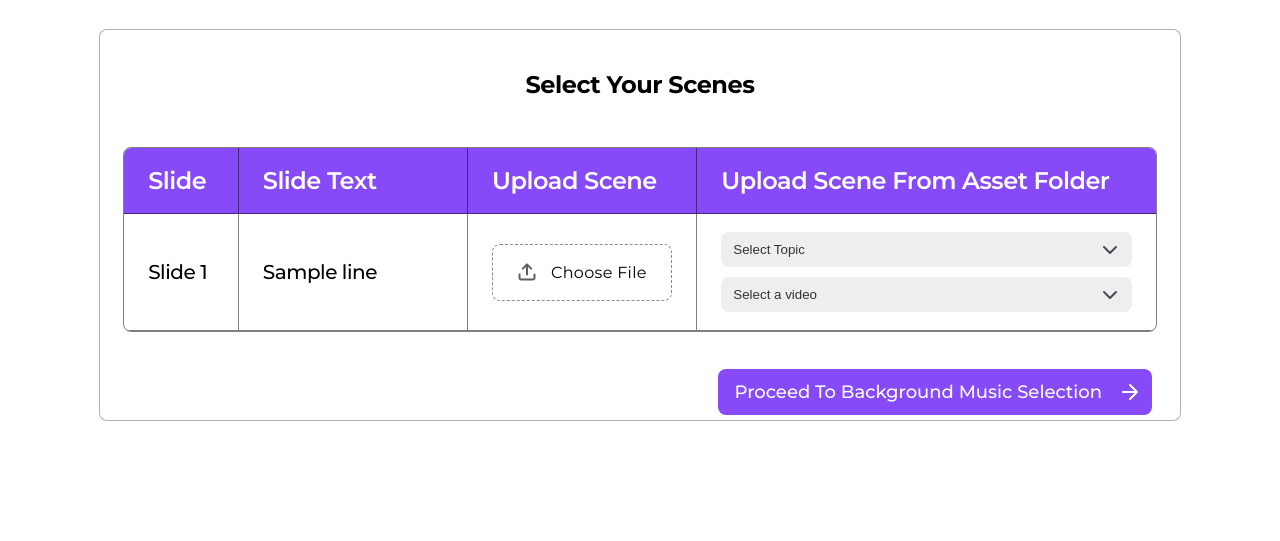
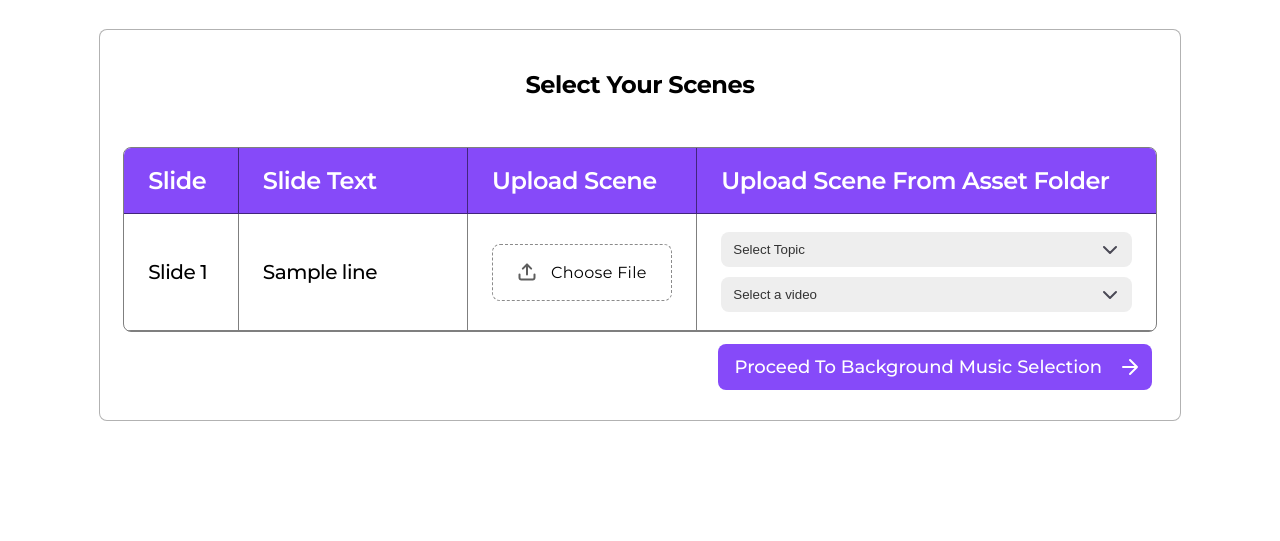
Before and after one commit to ubongpr7/vlc_maker, a Django app: template templates/vlc/frontend/VLSMaker/sceneselection/index.html in a window 1280 px wide. Shown: the part 511-1052 px from the top of the page. Run offline with Django 4.2, Linux system fonts and the light colour scheme; tables that the repository leaves empty hold one stand-in row (values such as "Sample post"); the template is opened without the code that fills it: values that come from a table or form of the project are taken from there, most other values are stand-ins (such as "Sample title", 1, 10 or a date in 2020).

Commit message:
text file

```diff
--- a/templates/vlc/frontend/VLSMaker/sceneselection/index.html
+++ b/templates/vlc/frontend/VLSMaker/sceneselection/index.html
@@ -262,8 +262,8 @@
 
             </div>
 
-            <div class="button" style="width: fit-content; margin-bottom: 50px; height:24px;position:absolute;right:10%; display: flex; justify-content: flex-end; align-items: center;">
-                <div style="display: flex; align-items: center;padding:10px; justify-content: center; border-radius: 8px;  background: #864AF9; cursor: pointer;">
+            <div class="button" style="width: fit-content; margin-bottom: 30px; height:24px;position:absolute;right:10%; display: flex; justify-content: flex-end; align-items: center;">
+                <div style="display: flex;  margin-bottom: 50px; align-items: center;padding:10px; justify-content: center; border-radius: 8px;  background: #864AF9; cursor: pointer;">
                     <button type="submit"  style="text-decoration: none; color: white; font-family: Montserrat; font-size: 18px; font-weight: 500; line-height: 24px; text-align: left; margin-right: 10px; background: none; border: none; cursor: pointer;">
                         Proceed To Background Music Selection
                     </button>
```
